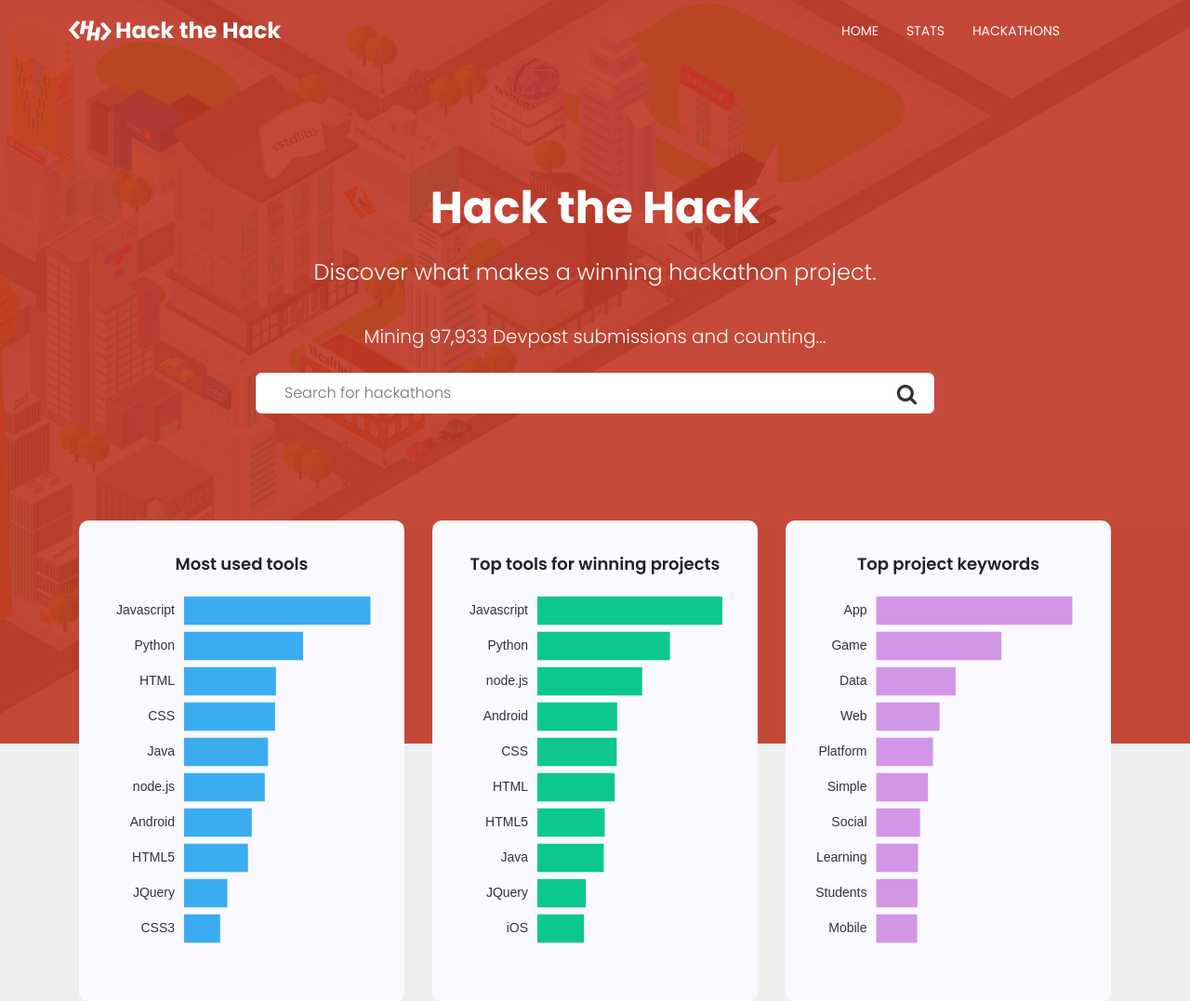
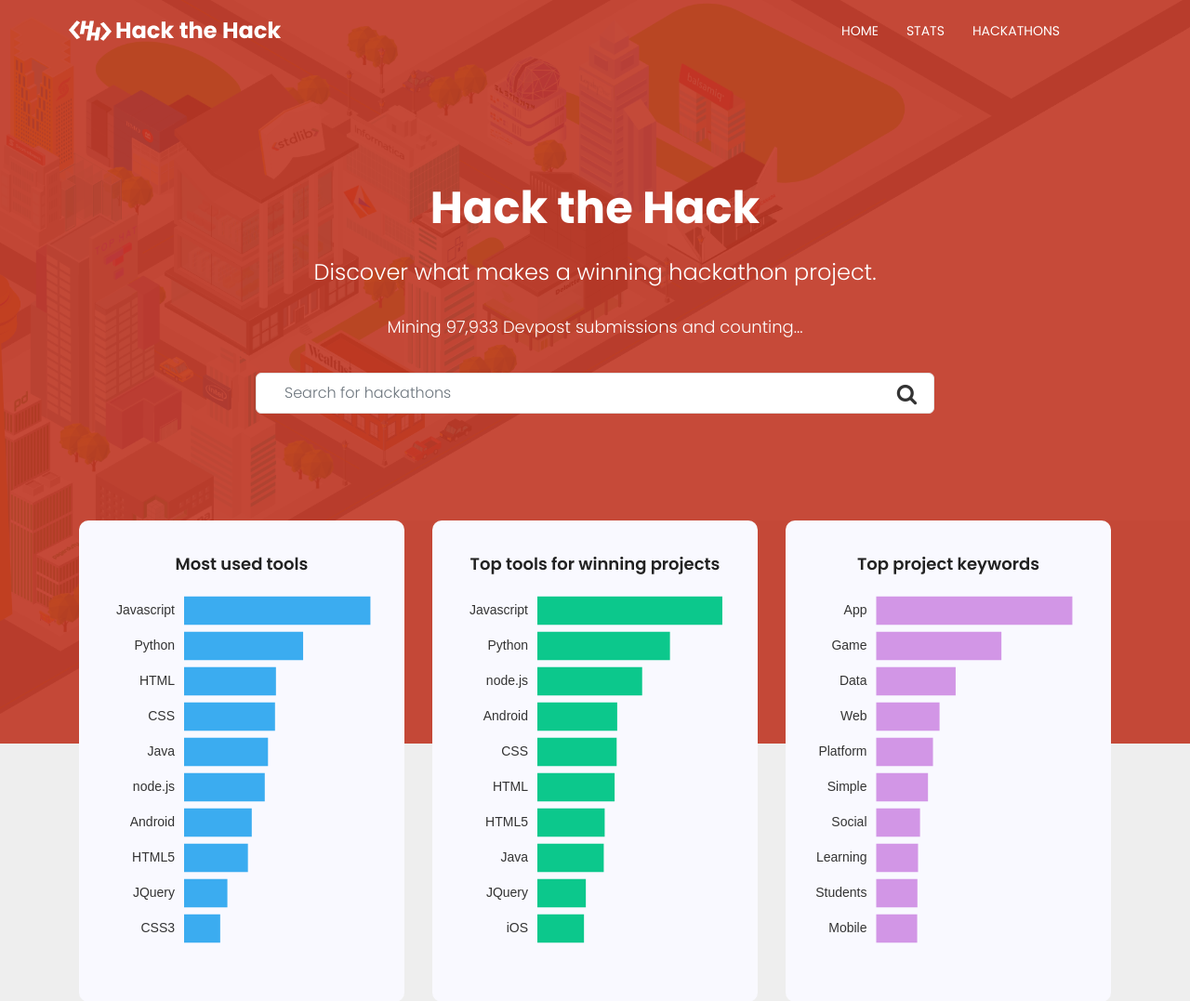
Before and after one commit to lindayi/hackthehack, a PHP site: page /index.php in a window 1280 px wide. Shown: the top 1077 px of the page at 93% size. Run offline with PHP 8.4, Linux system fonts and the light colour scheme; a stand-in replaces the project's code that opens the database connection; some libraries are stand-ins or nearby versions.

Commit message:
changed tagline padding

```diff
--- a/index.php
+++ b/index.php
@@ -72,9 +72,9 @@
 							<h1 class="text-white">
 								Hack the Hack
 							</h1>
-							<p class="pt-20 pb-20 fz-24 text-white">
+							<p class="pt-20 pb-10 fz-24 text-white">
                                 Discover what makes a winning hackathon project.</p>
-                            <p class="pt-0 pb-0 fz-20 text-white">Mining <span>97,933</span> Devpost submissions and counting...
+                            <p class="pt-0 pb-10 fz-18 text-white">Mining <span>97,933</span> Devpost submissions and counting...
 							</p>
 
                       <!-- Search bar -->
```
